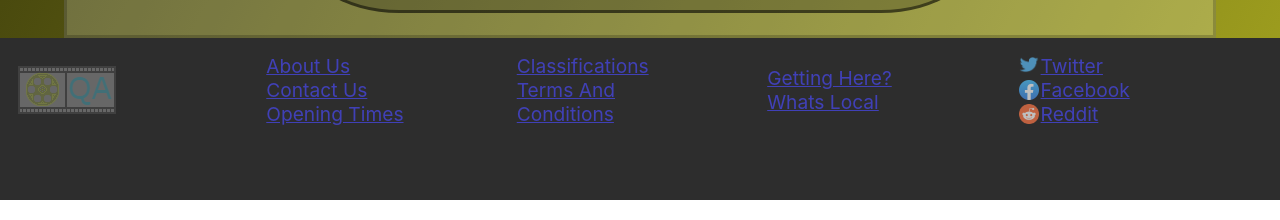
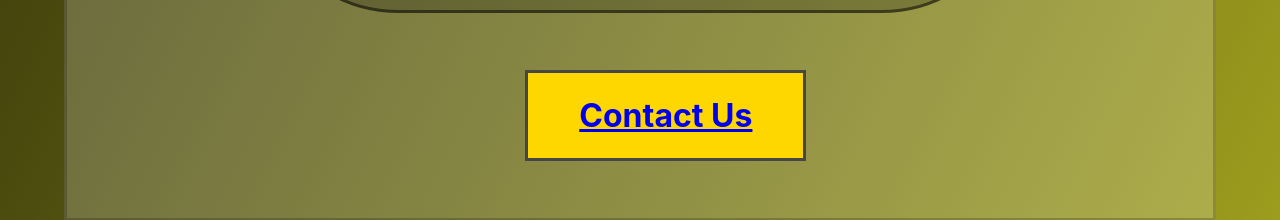
Before and after one commit to MegaSharkRhinonado/QAProject3, a React (Create React App) app in the folder megasharkrhinonado/: page /About in a window 1280 px wide. Shown: the part 2200-2420 px from the top of the page. Built offline with nearby package versions, Linux system fonts and the light colour scheme.

Commit message:
MEG-83 #JM: Added contact link + formatting

```diff
--- a/megasharkrhinonado/src/App.css
+++ b/megasharkrhinonado/src/App.css
@@ -269,3 +269,19 @@ tbody>td {
   font-size: 2em;
 }
 /* T And C */
+
+/* Contact */
+#contact{
+  font-size: 2em;
+  text-align: center;
+  margin-left:40%;
+  margin-right:40%;
+  margin-bottom:5%;
+  margin-top:5%;
+  padding: 2%;
+  border-style: solid;
+  border-color: #464646;
+  background-color: gold;
+  width:20%;
+}
+/* Contact */
--- a/megasharkrhinonado/src/Components/About/about.jsx
+++ b/megasharkrhinonado/src/Components/About/about.jsx
@@ -1,11 +1,12 @@
 import ACard01 from "./AboutCards/ACard01";
+import { Link } from 'react-router-dom'
 
 const About = () => {
     return (
         <>
             <div className="content">
                 <ACard01 />
-
+                <div id="contact"><Link to="/ContactUs"><strong>Contact Us</strong></Link></div>
             </div>
         </>
      );
```
